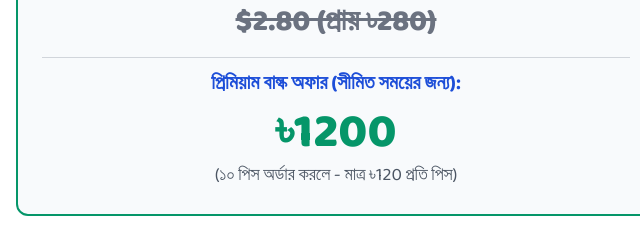
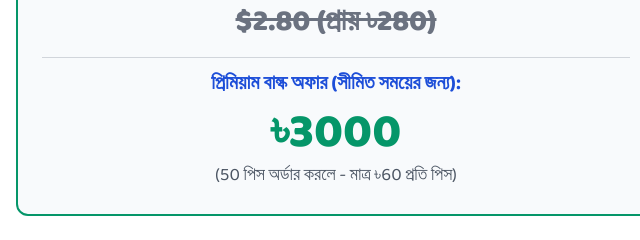
Before and after one commit to sairaltds-hue/Verify-STORE, a plain HTML site: page index.html in a window 1280 px wide. Shown: the part 1494-1734 px from the top of the page, 304-944 px from the left. Drawn offline with nearby package versions, Linux system fonts and the light colour scheme.

Commit message:
Update index.html

```diff
--- a/index.html
+++ b/index.html
@@ -171,10 +171,10 @@
                         প্রিমিয়াম বাল্ক অফার (সীমিত সময়ের জন্য):
                     </p>
                     <p class="text-5xl font-extrabold text-theme-accent mt-1">
-                        ৳1200
+                        ৳3000
                     </p>
                     <p class="text-lg text-gray-600 mt-1">
-                        (১০ পিস অর্ডার করলে - মাত্র ৳120 প্রতি পিস)
+                        (50 পিস অর্ডার করলে - মাত্র ৳60 প্রতি পিস)
                     </p>
                 </div>
 
@@ -324,4 +324,5 @@
         });
     </script>
 </body>
+
 </html>
```
